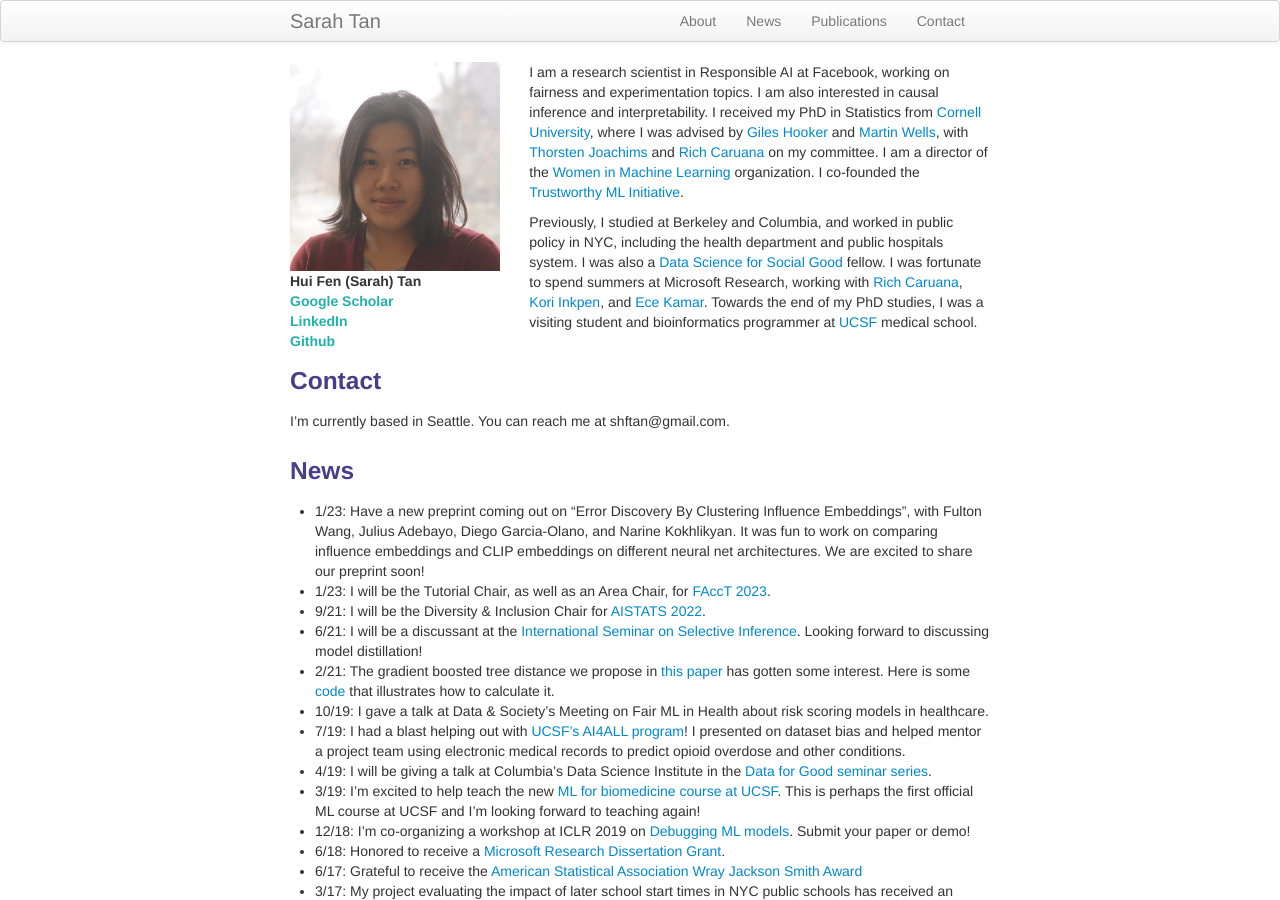
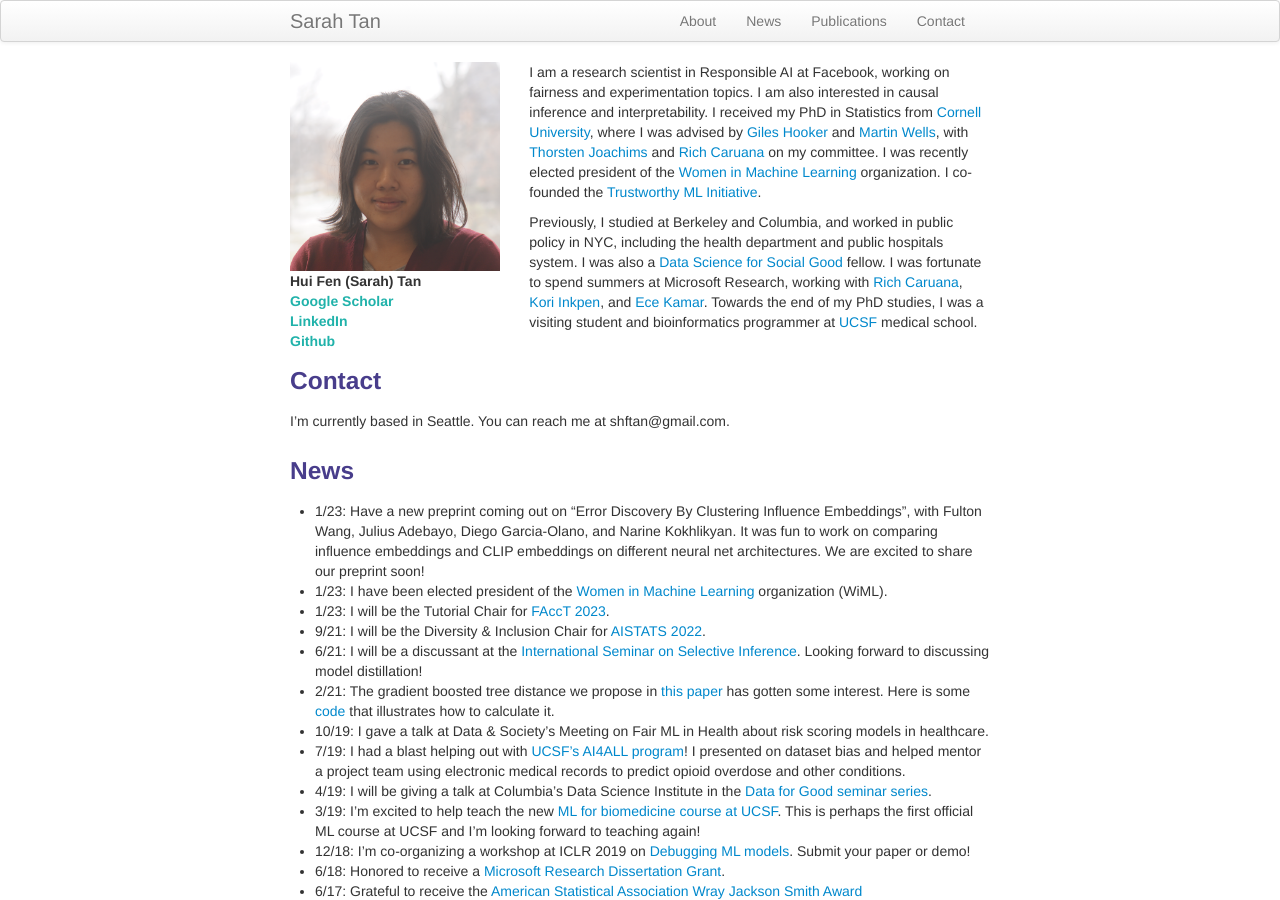
Before and after one commit to shftan/shftan.github.io, a Jekyll site: the page built from index.md, in a window 1280 px wide and 900 px high. Built offline with Jekyll 4.4.1, drawn with Linux system fonts in a browser that asks for light colours; some of the changed text lies outside the part shown.

Commit message:
Update index.md

```diff
--- a/index.md
+++ b/index.md
@@ -18,7 +18,7 @@ keywords: Sarah Tan, Facebook, Cornell, UCSF, statistics, interpretability, caus
         </div>
 
         <div class="span8">
-                <p>I am a research scientist in Responsible AI at Facebook, working on fairness and experimentation topics. I am also interested in causal inference and interpretability. I received my PhD in Statistics from <a href="https://stat.cornell.edu/">Cornell University</a>, where I was advised by <a href="http://faculty.bscb.cornell.edu/~hooker/">Giles Hooker</a> and <a href="https://courses.cit.cornell.edu/mtw1/">Martin Wells</a>, with <a href="https://www.cs.cornell.edu/people/tj/">Thorsten Joachims</a> and <a href="https://www.microsoft.com/en-us/research/people/rcaruana/">Rich Caruana</a> on my committee. I am a director of the <a href="https://wimlworkshop.org">Women in Machine Learning</a> organization. I co-founded the <a href="https://www.trustworthyml.org/">Trustworthy ML Initiative</a>.</p>
+                <p>I am a research scientist in Responsible AI at Facebook, working on fairness and experimentation topics. I am also interested in causal inference and interpretability. I received my PhD in Statistics from <a href="https://stat.cornell.edu/">Cornell University</a>, where I was advised by <a href="http://faculty.bscb.cornell.edu/~hooker/">Giles Hooker</a> and <a href="https://courses.cit.cornell.edu/mtw1/">Martin Wells</a>, with <a href="https://www.cs.cornell.edu/people/tj/">Thorsten Joachims</a> and <a href="https://www.microsoft.com/en-us/research/people/rcaruana/">Rich Caruana</a> on my committee. I was recently elected president of the <a href="https://wimlworkshop.org">Women in Machine Learning</a> organization. I co-founded the <a href="https://www.trustworthyml.org/">Trustworthy ML Initiative</a>.</p>
 
 <p>Previously, I studied at Berkeley and Columbia, and worked in public policy in NYC, including the health department and public hospitals system. I was also a <a href="http://www.dssgfellowship.org/">Data Science for Social Good</a> fellow. I was fortunate to spend summers at Microsoft Research, working with <a href="https://www.microsoft.com/en-us/research/people/rcaruana/">Rich Caruana</a>, <a href="https://www.microsoft.com/en-us/research/people/kori/">Kori Inkpen</a>, and <a href="https://www.microsoft.com/en-us/research/people/eckamar/">Ece Kamar</a>. Towards the end of my PhD studies, I was a visiting student and bioinformatics programmer at <a href="https://epibiostat.ucsf.edu/">UCSF</a> medical school.</p>
 
@@ -31,7 +31,8 @@ I'm currently based in Seattle. You can reach me at shftan@gmail.com.
 <div class="row-fluid" id="news"><h3>News</h3>
 </div>
 - 1/23: Have a new preprint coming out on "Error Discovery By Clustering Influence Embeddings", with Fulton Wang, Julius Adebayo, Diego Garcia-Olano, and Narine Kokhlikyan. It was fun to work on comparing influence embeddings and CLIP embeddings on different neural net architectures. We are excited to share our preprint soon!
-- 1/23: I will be the Tutorial Chair, as well as an Area Chair, for [FAccT 2023](https://facctconference.org/2023/index.html).
+- 1/23: I have been elected president of the [Women in Machine Learning](https://wimlworkshop.org) organization (WiML).
+- 1/23: I will be the Tutorial Chair for [FAccT 2023](https://facctconference.org/2023/index.html).
 - 9/21: I will be the Diversity & Inclusion Chair for [AISTATS 2022](http://aistats.org/aistats2022/).
 - 6/21: I will be a discussant at the [International Seminar on Selective Inference](https://www.selectiveinferenceseminar.com/past-talks). Looking forward to discussing model distillation!
 - 2/21: The gradient boosted tree distance we propose in [this paper](https://arxiv.org/abs/1611.07115) has gotten some interest. Here is some [code](https://github.com/shftan/tree_ensemble_distance) that illustrates how to calculate it.
@@ -140,6 +141,7 @@ For older publications and posters, click <a class="paper" href="olderpublicatio
 
 <div class="row-fluid" id="service"><h3>Service</h3>
 </div>
+- [Women in Machine Learning](https://wimlworkshop.org) organization (WiML) President (2023 - Present), Vice President (2019 - 2020), Director (2018 - 2019, 2020 - 2023)
 - Area chair: [FAccT](https://facctconference.org/index.html), [Machine Learning for Health Symposium](https://ml4health.github.io), [Algorithmic Fairness through the Lens of Causality and Privacy](https://www.afciworkshop.org/), [Algorithms Towards Ethical and Privacy Challenges in Social Media Recommendation System](https://sites.google.com/view/aesm2022/home)
 - Reviewer:
   - Conferences: NeurIPS, ICML, ICLR, AISTATS, FAccT, AAAI, WWW, [CHIL](https://www.chilconference.org/)
```
Also changed, not shown: other parts of index.md (+0 -1 lines).
